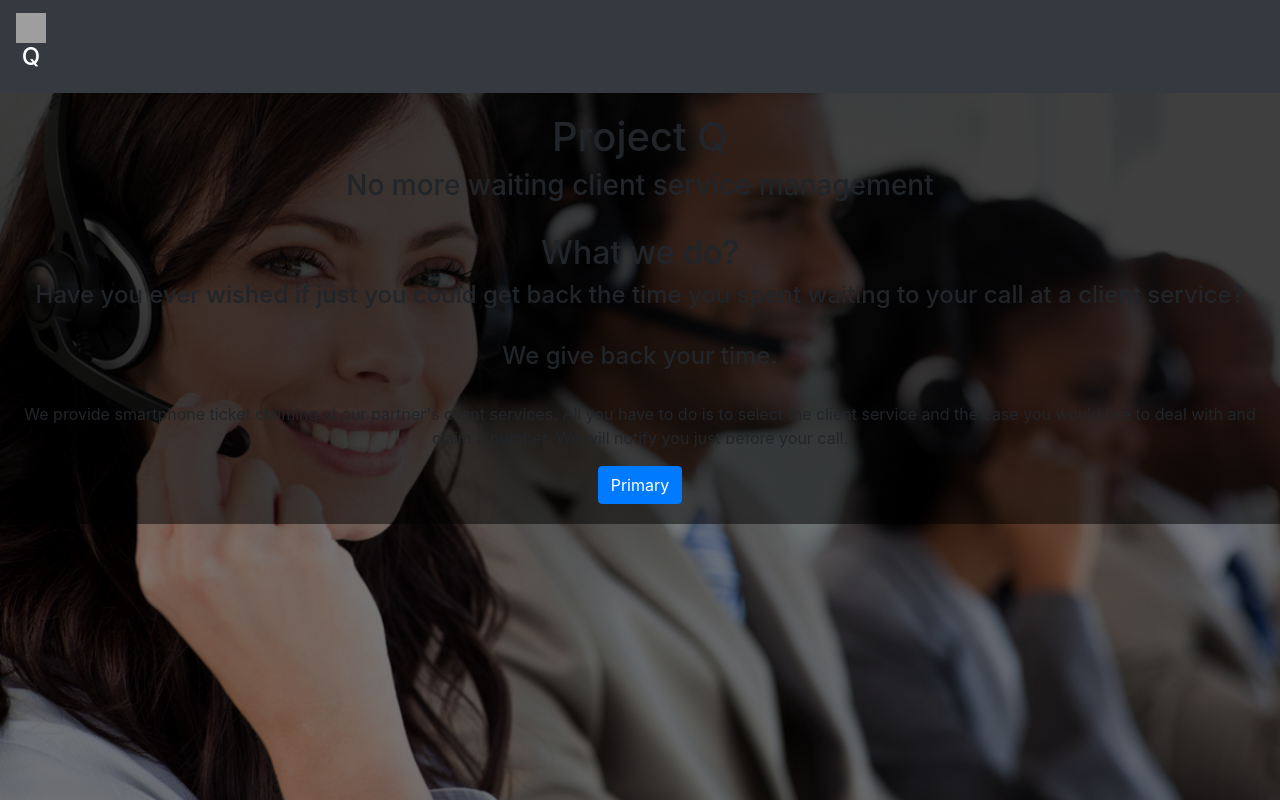
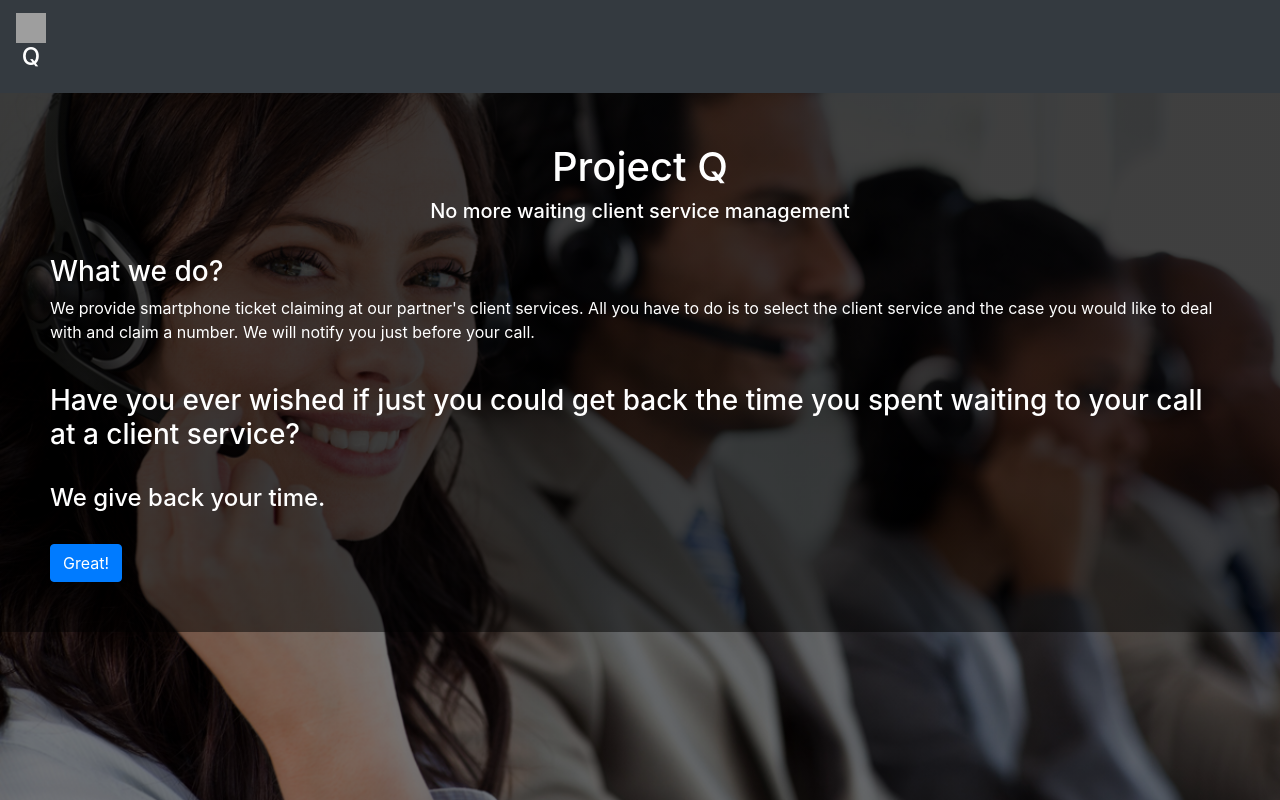
Before and after one commit to SzlukaEszter/projectq-new-frontend, a React (Create React App) app: page /welcome in a window 1280 px wide. Built offline with nearby package versions, Linux system fonts and the light colour scheme; grey boxes are pictures that could not be loaded.

Commit message:
'fist post to /

```diff
--- a/src/App.js
+++ b/src/App.js
@@ -17,7 +17,7 @@ function App() {
                     <AppNavigation/>
                     <Switch>
                         <Route path="/welcome" component={WelcomeView}/>
-                        <Route path="/register" component={LoginView}/>
+                        <Route path="/register" component={RegisterView}/>
                         <Route path="/user" component={UserView}/>
                     </Switch>
                 </div>
--- a/src/DataElements/LoginForm.js
+++ b/src/DataElements/LoginForm.js
@@ -2,7 +2,7 @@ import React, {Component} from "react";
 import Form from "react-bootstrap/Form";
 import Button from "react-bootstrap/Button";
 import axios from "axios";
-import { Redirect } from 'react-router-dom'
+import {Redirect} from 'react-router-dom'
 
 class LoginForm extends Component {
     state = {
@@ -10,20 +10,30 @@ class LoginForm extends Component {
         password: null,
         redirect: false
     };
+
     getStyle() {
         return {
             background: 'linear-gradient(rgba(0, 0, 0, 0.5), rgba(0, 0, 0, 0.5))',
             minHeight: '2vh',
             maxWidth: 'content-box',
-            padding: '20px'
+            padding: '20px',
+            alignItems: 'center',
+            justifyContent: 'center',
+            fontSize: 'calc(10px + 2vmin)',
+            color: 'white',
+
         };
     }
 
+
     render() {
+
+
         return (
             <div className="Formcontainer" style={this.getStyle()}>
+                <h2>Sign In</h2>
                 <Form>
-                        <Form.Group controlId="formBasicUsername">
+                    <Form.Group controlId="formBasicUsername" style={{paddingTop: '150px'}}>
                         <Form.Label>Username</Form.Label>
                         <Form.Control type="username" placeholder="Username" onChange={event => this.setUn(event)}/>
                         <Form.Text className="text-muted">
@@ -58,12 +68,15 @@ class LoginForm extends Component {
 
     renderRedirect = () => {
         if (this.state.redirect) {
-            return <Redirect to='/user' />
+            return <Redirect to='/user'/>
         }
     };
 
     sendCredentials = () => {
-        axios.post("http://localhost:8080/auth/signin", {"username" :this.state.username, "password": this.state.password})
+        axios.post("http://localhost:8080/auth/signin", {
+            "username": this.state.username,
+            "password": this.state.password
+        })
             .then(
                 res => {
                     console.log(res.data);
--- a/src/Views/RegisterView.js
+++ b/src/Views/RegisterView.js
@@ -2,15 +2,26 @@ import React from "react";
 import RegisterForm from "../DataElements/RegisterForm";
 import {Component} from "react";
 import LoginView from "./LoginView";
+import Container from "react-bootstrap/Container";
+import {Col, Row} from "react-bootstrap";
+import LoginForm from "../DataElements/LoginForm";
 
 class RegisterView extends Component {
 
     render() {
         return (
-            <div className="App-container">
-                <RegisterForm/>
-            </div>
+            <Container>
+                <Row>
+                    <Col>
+                            <RegisterForm/>
+                    </Col>
+                    <Col>
+                            <LoginForm/>
+                    </Col>
+                </Row>
+            </Container>
         );
     }
 }
+
 export default RegisterView;
--- a/src/Views/UserView.js
+++ b/src/Views/UserView.js
@@ -21,8 +21,9 @@ class UserView extends Component {
 
 
     componentDidMount() {  // also a lifecycle method
-        axios.defaults.headers.common["Authorization"] = "Bearer " + localStorage.getItem("token");
-        axios.post("http://localhost:8080/").then(res => console.log(res.data)).catch(res => console.log(res))
+        //axios.defaults.headers.common["Authorization"] = "Bearer " + localStorage.getItem("token");
+        axios.post("http://localhost:8080/").then(res => this.setState({selectables: res.data, isLoaded:true}))
+            .catch(error => alert(error));
     }
 
 
--- a/src/Views/WelcomeView.js
+++ b/src/Views/WelcomeView.js
@@ -19,7 +19,9 @@ class WelcomeView extends Component {
             background: 'linear-gradient(rgba(0, 0, 0, 0.5), rgba(0, 0, 0, 0.5))',
             minHeight: '2vh',
             maxWidth: 'content-box',
-            padding: '20px'
+            padding: '50px',
+            color: 'white'
+
         };
     }
 
@@ -36,17 +38,21 @@ class WelcomeView extends Component {
         return (
             <div className="welcome" style={this.getStyle()}>
                 <h1>Project Q</h1>
-                <h3>No more waiting client service management</h3><br/>
-                <h2>What we do?</h2>
-                <h4>Have you ever wished if just you could get back the time you spent waiting to your call at a client
-                    service?</h4><br/>
-                <h4>We give back your time.</h4><br/>
-                <p>We provide smartphone ticket claiming at our partner's client services.
-                    All you have to do is to select the client service and the case you would like to deal with and
-                    claim a number.
-                    We will notify you just before your call.</p>
-                <Button variant="primary" onClick={() => this.setState({redirect: true})}>Primary</Button>
-                {this.goToRegistration()}
+                <h5>No more waiting client service management</h5><br/>
+                <div style={{textAlign: 'left', paddingTop: '200'}}>
+                    <h3 >What we do?</h3>
+                    <p>We provide smartphone ticket claiming at our partner's client
+                        services.
+                        All you have to do is to select the client service and the case you would like to deal with and
+                        claim a number.
+                        We will notify you just before your call.</p><br/>
+                    <h3>Have you ever wished if just you could get back the time you spent waiting to your call at a
+                        client
+                        service?</h3><br/>
+                    <h4>We give back your time.</h4><br/>
+                    <Button variant="primary" onClick={() => this.setState({redirect: true})}>Great!</Button>
+                    {this.goToRegistration()}
+                </div>
             </div>
         );
     }
```
Lines whose indentation alone changed are shown as unchanged.
